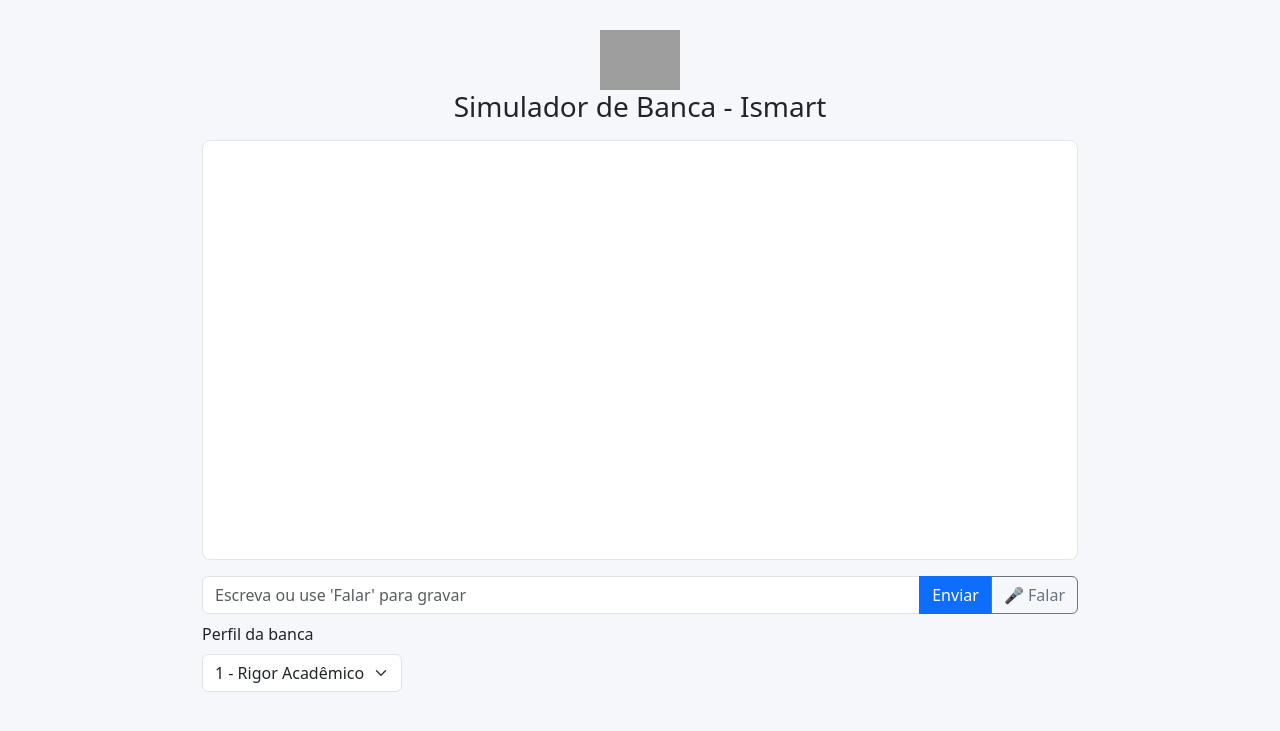
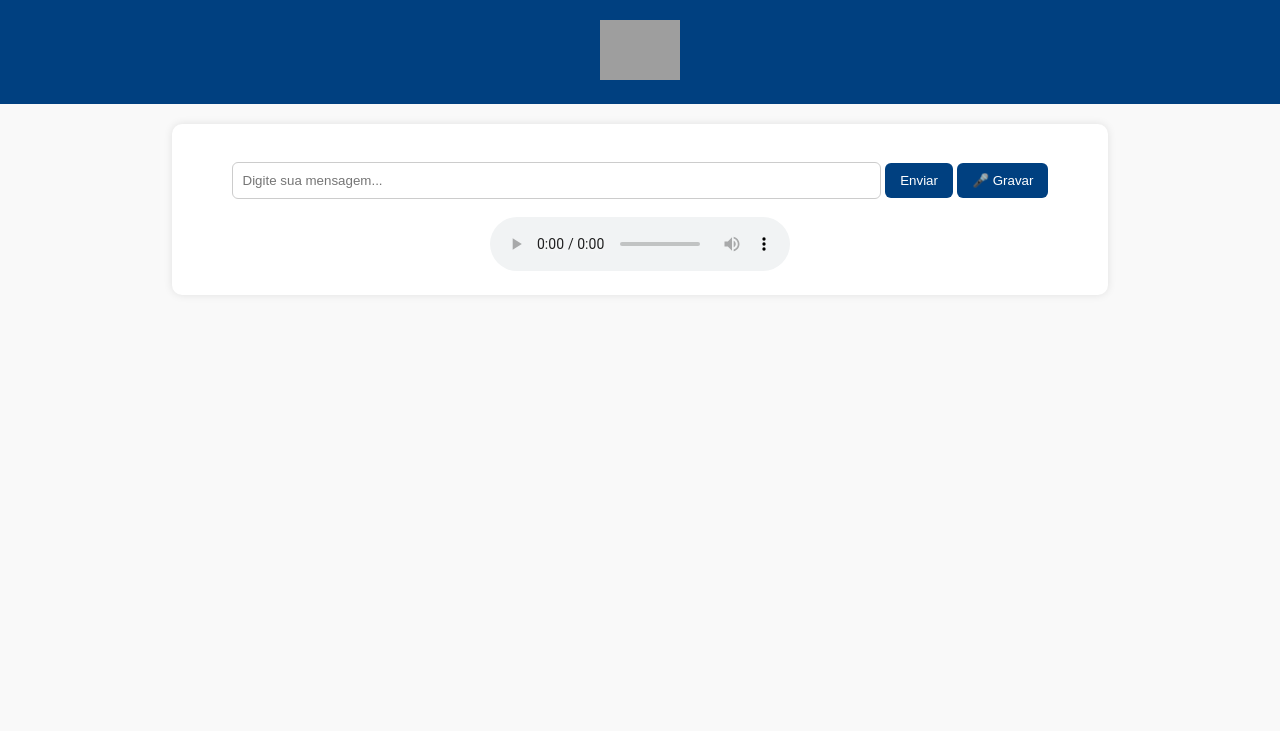
Before and after one commit to paulopita-cmd/chat-ismart, a Flask app: page / in a window 1280 px wide. Shown: the top 731 px of the page. Run offline with Flask 3, Linux system fonts and the light colour scheme; grey boxes are pictures that could not be loaded.

Commit message:
Add files via upload

```diff
--- a/app.py
+++ b/app.py
@@ -1,135 +1,78 @@
-import os
-import json
-import uuid
-from flask import Flask, request, jsonify, render_template, send_from_directory
-import requests
+from flask import Flask, request, jsonify, render_template
+import os, json
 from datetime import datetime
+import openai
 import azure.cognitiveservices.speech as speechsdk
 
-app = Flask(__name__, static_folder="static", template_folder="templates")
+app = Flask(__name__)
 
-# Config from environment
-AZURE_API_KEY = os.environ.get("AZURE_API_KEY")
-AZURE_ENDPOINT = os.environ.get("ENDPOINT")
-AZURE_DEPLOYMENT = os.environ.get("AZURE_DEPLOYMENT", "gpt-4o")
-SPEECH_KEY = os.environ.get("SPEECH_KEY")
-SPEECH_REGION = os.environ.get("SPEECH_REGION")
+# Configuração Azure OpenAI
+openai.api_key = os.getenv("AZURE_API_KEY")
+openai.api_base = os.getenv("ENDPOINT")
+openai.api_type = "azure"
+openai.api_version = "2024-05-01-preview"
+agent_id = os.getenv("AZURE_AGENT_ID")
 
-CONV_FILE = "conversations.json"
+# Configuração Azure Speech
+speech_key = os.getenv("SPEECH_KEY")
+speech_region = os.getenv("SPEECH_REGION")
 
-def load_conversations():
-    if os.path.exists(CONV_FILE):
-        with open(CONV_FILE, "r", encoding="utf-8") as f:
-            return json.load(f)
-    return []
+# Arquivo de log
+LOG_FILE = "conversas.jsonl"
 
-def save_conversation(entry):
-    convs = load_conversations()
-    convs.append(entry)
-    with open(CONV_FILE, "w", encoding="utf-8") as f:
-        json.dump(convs, f, ensure_ascii=False, indent=2)
+def salvar_conversa(usuario, resposta):
+    registro = {
+        "timestamp": datetime.utcnow().isoformat(),
+        "usuario": usuario,
+        "resposta": resposta
+    }
+    with open(LOG_FILE, "a", encoding="utf-8") as f:
+        f.write(json.dumps(registro, ensure_ascii=False) + "\n")
 
-def query_azure_openai(prompt):
-    if not AZURE_API_KEY or not AZURE_ENDPOINT:
-        raise RuntimeError("Azure API key or endpoint not configured in environment.")
-    url = f"{AZURE_ENDPOINT}/openai/deployments/{AZURE_DEPLOYMENT}/chat/completions?api-version=2024-08-01-preview"
-    headers = {"Content-Type": "application/json", "api-key": AZURE_API_KEY}
-    data = {
-        "messages": [
-            {"role": "system", "content": (
-                "Você é um agente que ajuda jovens do Ismart a ensaiar sua apresentação de Projeto de Vida. "
-                "Dê feedback construtivo em blocos curtos e cheque compreensão com 'Entendeu até aqui?' entre blocos. "
-                "Use os perfis 1:Rigor Acadêmico, 2:Acolhedora, 3:Desafiadora quando apropriado."
-            )},
-            {"role": "user", "content": prompt}
-        ],
-        "max_tokens": 500,
-        "temperature": 0.7,
-        "top_p": 0.9
-    }
-    resp = requests.post(url, headers=headers, json=data, timeout=30)
-    resp.raise_for_status()
-    result = resp.json()
-    return result["choices"][0]["message"]["content"]
-
-def synthesize_to_file(text, filename):
-    if not SPEECH_KEY or not SPEECH_REGION:
-        raise RuntimeError("Speech key or region not configured.")
-    speech_config = speechsdk.SpeechConfig(subscription=SPEECH_KEY, region=SPEECH_REGION)
-    try:
-        speech_config.speech_synthesis_voice_name = "pt-BR-FranciscaNeural"
-    except Exception:
-        pass
-    audio_output = speechsdk.audio.AudioOutputConfig(filename=filename)
-    synthesizer = speechsdk.SpeechSynthesizer(speech_config=speech_config, audio_config=audio_output)
-    synthesizer.speak_text_async(text).get()
-    return filename
-
-def transcribe_file(path):
-    if not SPEECH_KEY or not SPEECH_REGION:
-        raise RuntimeError("Speech key or region not configured.")
-    speech_config = speechsdk.SpeechConfig(subscription=SPEECH_KEY, region=SPEECH_REGION)
-    audio_input = speechsdk.AudioConfig(filename=path)
-    recognizer = speechsdk.SpeechRecognizer(speech_config=speech_config, audio_config=audio_input)
-    result = recognizer.recognize_once()
-    if result.reason == speechsdk.ResultReason.RecognizedSpeech:
-        return result.text
-    else:
-        return ""
-
-@app.route('/')
+@app.route("/")
 def index():
     return render_template("index.html")
 
-@app.route('/chat', methods=['POST'])
+@app.route("/chat", methods=["POST"])
 def chat():
-    payload = request.json or {}
-    user_message = payload.get("message", "")
-    profile = payload.get("profile", "1")
-    student = payload.get("student", "anonimo")
-    try:
-        reply = query_azure_openai(user_message)
-    except Exception as e:
-        return jsonify({"error": str(e)}), 500
-    entry = {
-        "timestamp": datetime.utcnow().isoformat(),
-        "student": student,
-        "profile": profile,
-        "user": user_message,
-        "agent": reply
-    }
-    save_conversation(entry)
+    data = request.json
+    user_message = data.get("message")
+
+    response = openai.ChatCompletion.create(
+        model="gpt-4o",
+        messages=[{"role": "user", "content": user_message}]
+    )
+
+    reply = response["choices"][0]["message"]["content"]
+    salvar_conversa(user_message, reply)
     return jsonify({"reply": reply})
 
-@app.route('/stt', methods=['POST'])
+@app.route("/stt", methods=["POST"])
 def stt():
-    if 'audio' not in request.files:
-        return jsonify({"error": "no audio file"}), 400
-    f = request.files['audio']
-    uid = str(uuid.uuid4())
-    temp_path = f"static/input_{uid}.wav"
-    f.save(temp_path)
-    try:
-        text = transcribe_file(temp_path)
-    except Exception as e:
-        return jsonify({"error": str(e)}), 500
-    return jsonify({"text": text})
+    audio_file = request.files["audio"]
+    file_path = "temp_audio.wav"
+    audio_file.save(file_path)
 
-@app.route('/speak', methods=['POST'])
-def speak():
-    data = request.json or {}
-    text = data.get("text", "")
-    if not text:
-        return jsonify({"error": "no text"}), 400
-    uid = str(uuid.uuid4())
-    out_filename = f"static/response_{uid}.wav"
-    try:
-        synthesize_to_file(text, out_filename)
-    except Exception as e:
-        return jsonify({"error": str(e)}), 500
-    audio_url = f"/static/{os.path.basename(out_filename)}"
-    return jsonify({"audio": audio_url})
+    speech_config = speechsdk.SpeechConfig(subscription=speech_key, region=speech_region)
+    audio_config = speechsdk.audio.AudioConfig(filename=file_path)
+    recognizer = speechsdk.SpeechRecognizer(speech_config=speech_config, audio_config=audio_config)
+    result = recognizer.recognize_once()
 
-if __name__ == '__main__':
-    port = int(os.environ.get("PORT", 5000))
-    app.run(host='0.0.0.0', port=port)
+    return jsonify({"text": result.text})
+
+@app.route("/tts", methods=["POST"])
+def tts():
+    data = request.json
+    text = data.get("text")
+
+    speech_config = speechsdk.SpeechConfig(subscription=speech_key, region=speech_region)
+    file_name = f"static/output_{datetime.utcnow().timestamp()}.wav"
+    audio_config = speechsdk.audio.AudioOutputConfig(filename=file_name)
+    synthesizer = speechsdk.SpeechSynthesizer(speech_config=speech_config, audio_config=audio_config)
+    synthesizer.speak_text_async(text).get()
+
+    return jsonify({"audio_file": file_name})
+
+if __name__ == "__main__":
+    os.makedirs("static", exist_ok=True)
+    app.run(host="0.0.0.0", port=5000)
--- a/requirements.txt
+++ b/requirements.txt
@@ -1,3 +1,3 @@
 flask
-requests
+openai==1.12.0
 azure-cognitiveservices-speech
--- a/templates/index.html
+++ b/templates/index.html
@@ -1,111 +1,127 @@
 <!DOCTYPE html>
 <html lang="pt-BR">
 <head>
-  <meta charset="utf-8" />
-  <meta name="viewport" content="width=device-width, initial-scale=1" />
-  <title>Agente de Banca Ismart</title>
-  <link href="https://cdn.jsdelivr.net/npm/bootstrap@5.3.2/dist/css/bootstrap.min.css" rel="stylesheet">
+    <meta charset="UTF-8">
+    <title>Simulador de Banca - Ismart</title>
     <style>
-    body { background:#f5f7fb; }
-    .container { max-width:900px; margin-top:30px; }
-    #chat { height:420px; overflow-y:auto; background:white; padding:16px; border-radius:8px; border:1px solid #e0e6ef; }
-    .msg { margin-bottom:12px; }
-    .user { text-align:right; color:#0d6efd; }
-    .agent { text-align:left; color:#198754; }
-    .logo { max-height:60px; }
+        body {
+            font-family: Arial, sans-serif;
+            background: #f9f9f9;
+            color: #333;
+            text-align: center;
+            margin: 0;
+            padding: 0;
+        }
+        header {
+            background: #004080;
+            padding: 20px;
+        }
+        header img {
+            height: 60px;
+        }
+        #chat-container {
+            width: 70%;
+            margin: 20px auto;
+            background: #fff;
+            padding: 20px;
+            border-radius: 10px;
+            box-shadow: 0 0 8px rgba(0,0,0,0.1);
+        }
+        .message {
+            text-align: left;
+            margin: 10px 0;
+        }
+        .user {
+            color: #004080;
+            font-weight: bold;
+        }
+        .bot {
+            color: #333;
+        }
+        input[type=text] {
+            width: 70%;
+            padding: 10px;
+            border: 1px solid #ccc;
+            border-radius: 6px;
+        }
+        button {
+            padding: 10px 15px;
+            border: none;
+            border-radius: 6px;
+            background: #004080;
+            color: white;
+            cursor: pointer;
+        }
+        button:hover {
+            background: #0066cc;
+        }
     </style>
 </head>
 <body>
-  <div class="container">
-    <div class="text-center mb-3">
-      <img class="logo" src="https://www.ismart.org.br/wp-content/uploads/2022/03/ISMART_logo.svg" alt="Ismart Logo">
-      <h3>Simulador de Banca - Ismart</h3>
-    </div>
+    <header>
+        <img src="https://www.ismart.org.br/wp-content/uploads/2022/03/ISMART_logo.svg" alt="Ismart Logo">
+    </header>
 
-    <div id="chat" class="mb-3"></div>
-
-    <div class="input-group mb-2">
-      <input id="textInput" type="text" class="form-control" placeholder="Escreva ou use 'Falar' para gravar" />
-      <button id="sendBtn" class="btn btn-primary">Enviar</button>
-      <button id="recBtn" class="btn btn-outline-secondary">🎤 Falar</button>
-    </div>
-
-    <div class="mb-3">
-      <label class="form-label">Perfil da banca</label>
-      <select id="profile" class="form-select" style="width:200px">
-        <option value="1">1 - Rigor Acadêmico</option>
-        <option value="2">2 - Acolhedora</option>
-        <option value="3">3 - Desafiadora</option>
-      </select>
-    </div>
-
-    <audio id="player" controls style="width:100%; display:none;"></audio>
+    <div id="chat-container">
+        <div id="chat"></div>
+        <br>
+        <input type="text" id="message" placeholder="Digite sua mensagem...">
+        <button onclick="sendMessage()">Enviar</button>
+        <button onclick="recordAudio()">🎤 Gravar</button>
+        <br><br>
+        <audio id="audioPlayer" controls></audio>
     </div>
 
     <script>
-    const chat = document.getElementById('chat');
-    const textInput = document.getElementById('textInput');
-    const sendBtn = document.getElementById('sendBtn');
-    const recBtn = document.getElementById('recBtn');
-    const player = document.getElementById('player');
-    const profileSelect = document.getElementById('profile');
+        async function sendMessage() {
+            const msg = document.getElementById("message").value;
+            if (!msg) return;
 
-    function appendUser(text) {
-      const d = document.createElement('div'); d.className='msg user'; d.innerHTML='<b>Você:</b> '+text; chat.appendChild(d); chat.scrollTop = chat.scrollHeight;
-    }
-    function appendAgent(text) {
-      const d = document.createElement('div'); d.className='msg agent'; d.innerHTML='<b>Banca:</b> '+text; chat.appendChild(d); chat.scrollTop = chat.scrollHeight;
+            const chat = document.getElementById("chat");
+            chat.innerHTML += `<div class='message user'>Você: ${msg}</div>`;
+
+            const response = await fetch("/chat", {
+                method: "POST",
+                headers: {"Content-Type": "application/json"},
+                body: JSON.stringify({message: msg})
+            });
+            const data = await response.json();
+            chat.innerHTML += `<div class='message bot'>Banca: ${data.reply}</div>`;
+
+            const audioRes = await fetch("/tts", {
+                method: "POST",
+                headers: {"Content-Type": "application/json"},
+                body: JSON.stringify({text: data.reply})
+            });
+            const audioData = await audioRes.json();
+            document.getElementById("audioPlayer").src = audioData.audio_file;
+
+            document.getElementById("message").value = "";
         }
 
-    async function sendText(text) {
-      appendUser(text);
-      const res = await fetch('/chat', {
-        method:'POST', headers:{'Content-Type':'application/json'}, body:JSON.stringify({message:text, profile:profileSelect.value})
-      });
-      const data = await res.json();
-      if (data.error) { appendAgent('Erro: '+data.error); return; }
-      appendAgent(data.reply);
-
-      // request audio from server
-      const speakResp = await fetch('/speak', { method:'POST', headers:{'Content-Type':'application/json'}, body:JSON.stringify({text:data.reply}) });
-      const speakData = await speakResp.json();
-      if (speakData.audio) {
-        player.src = speakData.audio + '?t=' + Date.now();
-        player.style.display = 'block';
-        try { await player.play(); } catch(e) { /* autoplay may be blocked */ }
-      }
-    }
-
-    sendBtn.onclick = () => {
-      const v = textInput.value.trim();
-      if (!v) return;
-      sendText(v);
-      textInput.value = '';
-    };
-
-    recBtn.onclick = async () => {
-      try {
+        async function recordAudio() {
             const stream = await navigator.mediaDevices.getUserMedia({ audio: true });
             const mediaRecorder = new MediaRecorder(stream);
             const chunks = [];
+
             mediaRecorder.ondataavailable = e => chunks.push(e.data);
             mediaRecorder.onstop = async () => {
-          const blob = new Blob(chunks, { type: 'audio/webm' });
-          const fd = new FormData();
-          fd.append('audio', blob, 'input.webm');
+                const blob = new Blob(chunks, { type: "audio/wav" });
+                const formData = new FormData();
+                formData.append("audio", blob, "input.wav");
 
-          const sttResp = await fetch('/stt', { method:'POST', body: fd });
-          const sttData = await sttResp.json();
-          const text = sttData.text || '';
-          textInput.value = text;
-          if (text) { sendText(text); }
+                const response = await fetch("/stt", {
+                    method: "POST",
+                    body: formData
+                });
+                const data = await response.json();
+
+                document.getElementById("message").value = data.text;
             };
+
             mediaRecorder.start();
-        setTimeout(()=> mediaRecorder.stop(), 4000);
-      } catch (e) {
-        alert('Erro ao capturar microfone: '+e.message);
+            setTimeout(() => mediaRecorder.stop(), 5000);
         }
-    };
     </script>
 </body>
 </html>
```
Also changed, not shown: 1 other file. Lines whose indentation alone changed are shown as unchanged.
